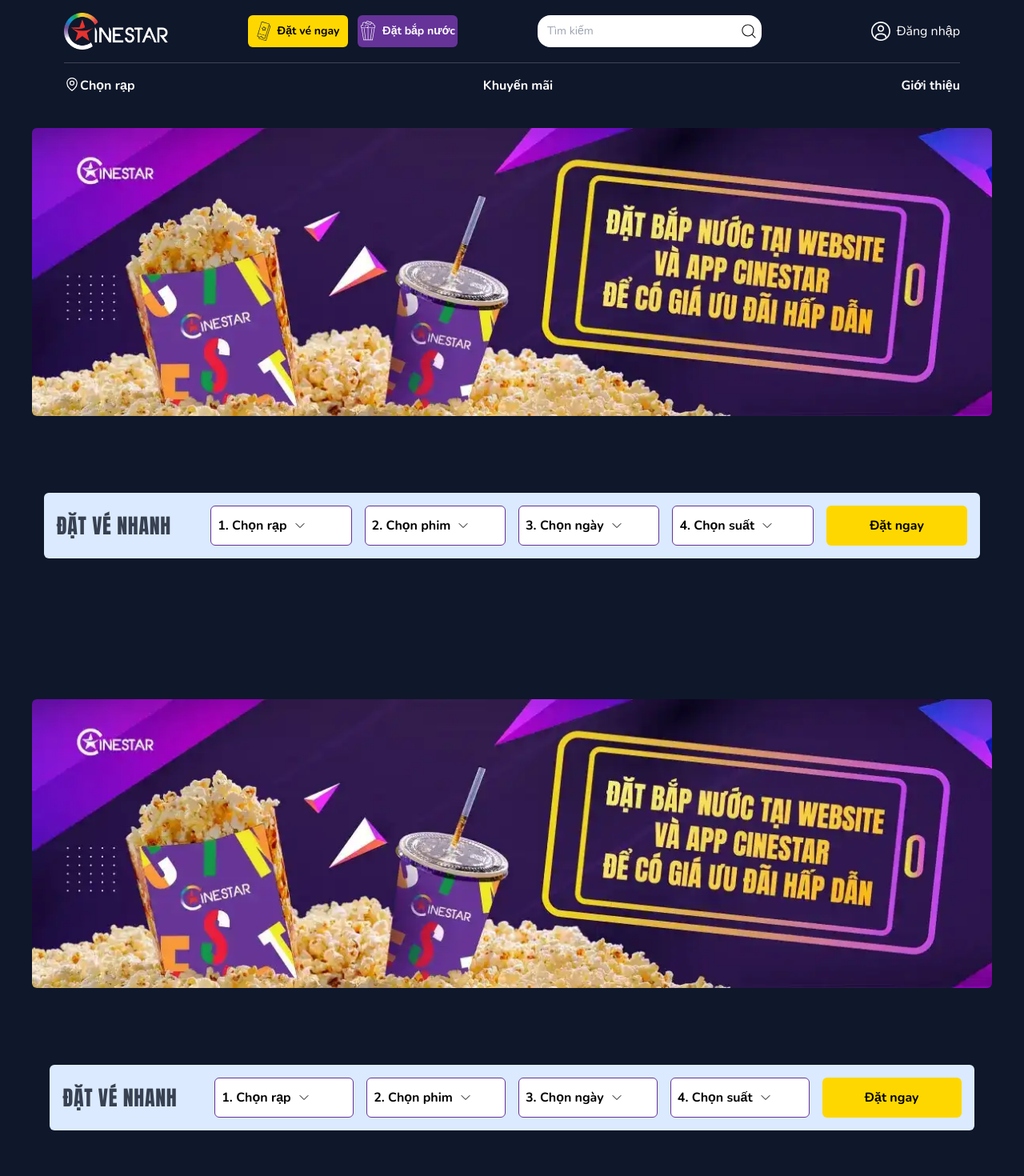
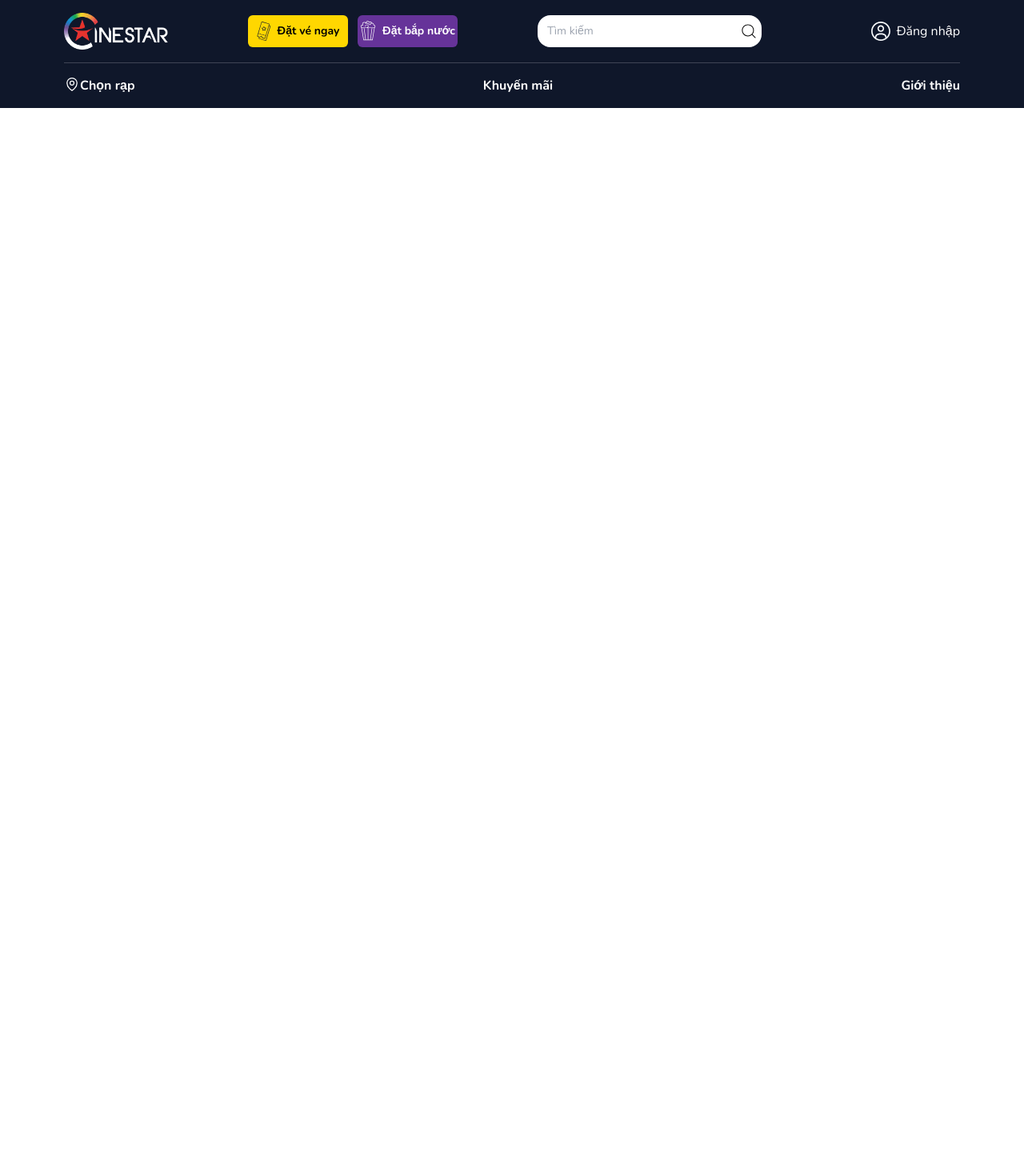
Before and after one commit to monaz1234/Cinestar, a React (Vite) app: page / in a window 1280 px wide. Shown: the top 1470 px of the page at 80% size. After the commit the page ends 800 px from the top, so only its background shows below. Built offline with nearby package versions, Linux system fonts and the light colour scheme.

Commit message:
Update router
Update router

```diff
--- a/src/App.jsx
+++ b/src/App.jsx
@@ -14,12 +14,8 @@
     <BrowserRouter>
       <div className="bg-cinestar-black md:px-2">
         <Header />
-        <Slider />
-        <SearchContextWrapper>
-          <SearchBox />
-        </SearchContextWrapper>
         <AppRouter />
-        <Now />
+
       </div>
     </BrowserRouter>
   );
--- a/src/constants/header.js
+++ b/src/constants/header.js
@@ -11,7 +11,7 @@
     },
     {
         name: "Giới thiệu",
-        to: '/Test2'
+        to: '/about'
     }
 
 ];
--- a/src/pages/AboutPage/index.jsx
+++ b/src/pages/AboutPage/index.jsx
@@ -30,7 +30,7 @@
     <div className="text-center mt-[50px] mb-[5px]">
       <h2 className="text-[#f8fafc] text-4xl font-black ">SỨ MỆNH</h2>
     </div>
-    <div>
+    {/* <div>
     <div className="grid grid-cols-1 md:grid-cols-3 gap-8">
         {listmission.map((mission, index) => (
           <div key={index} className="text-center p-4 bg-gray-800 rounded-lg">
@@ -39,7 +39,7 @@
           </div>
         ))}
       </div>
-    </div>
+    </div> */}
   </div>
 </div>
 
--- a/src/routes/AppRouter.jsx
+++ b/src/routes/AppRouter.jsx
@@ -8,7 +8,7 @@
 export default function AppRouter() {
   return (
     <Routes>
-      <Route path="/" element={<HomePage />} />
+      <Route path="/home" element={<HomePage />} />
       <Route path="/about" element={<AboutPage />} />
 
     </Routes>
```
